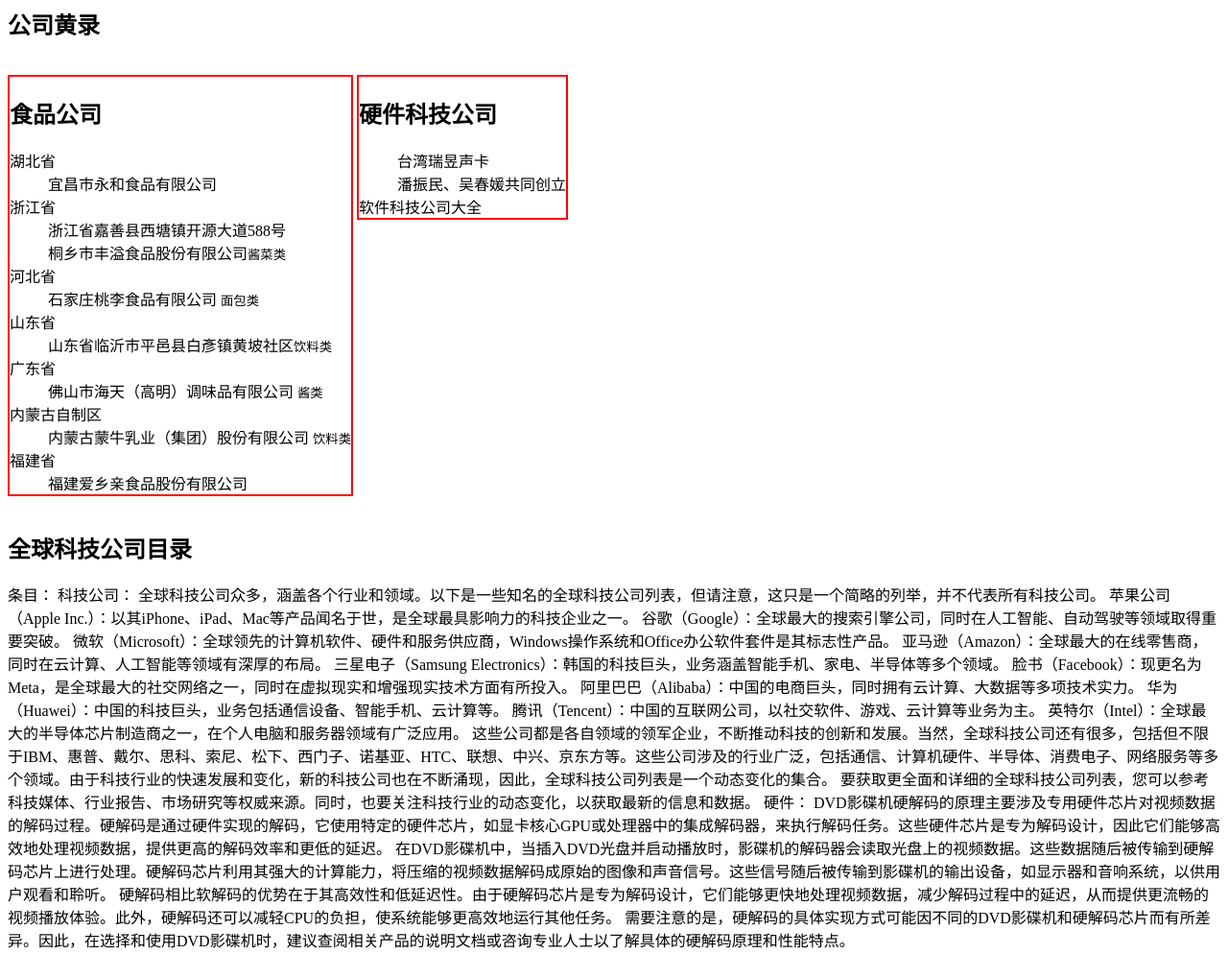
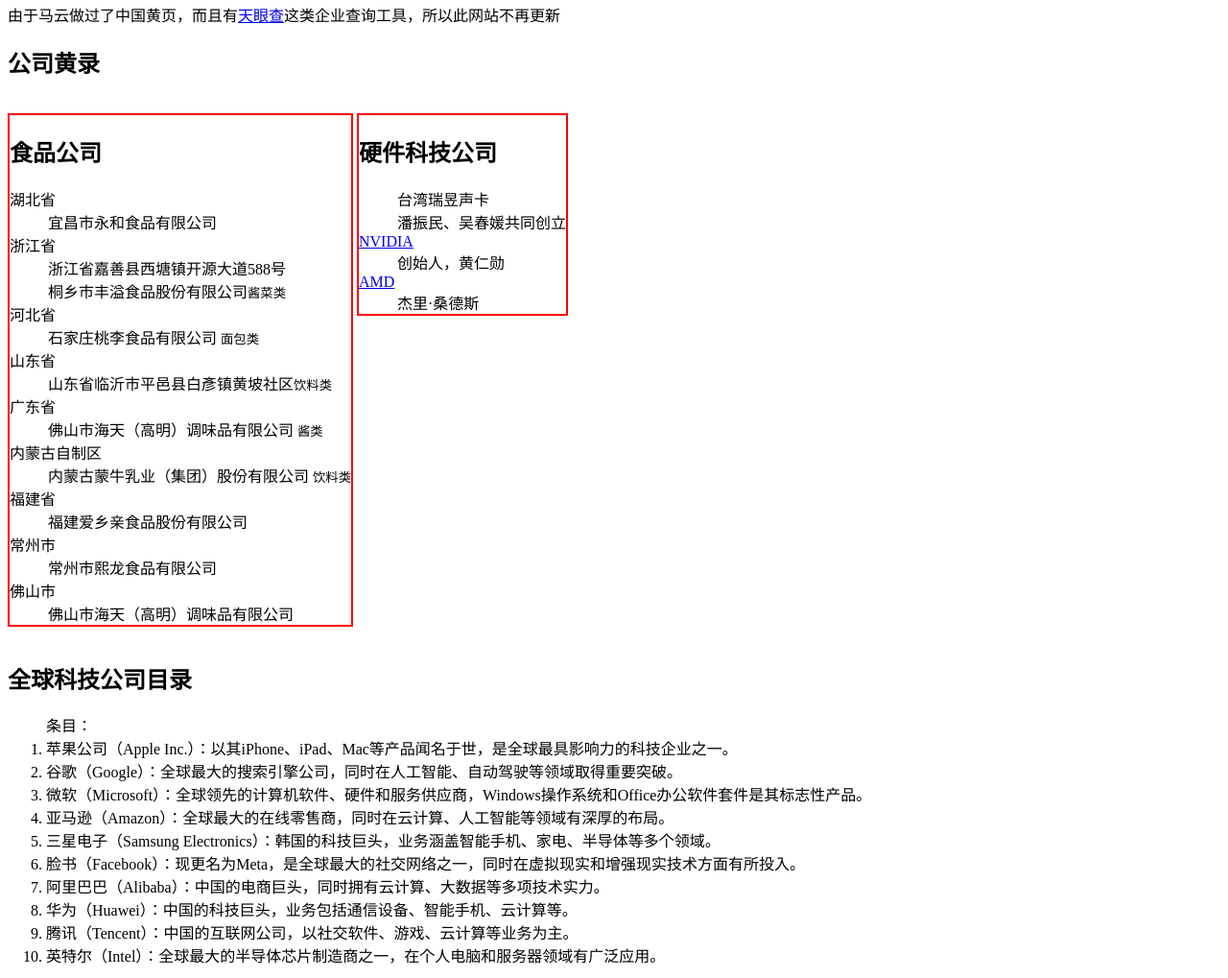
Before and after one commit to PublicWebDB/Enterprise-Information-Records-Network, a plain HTML site: page index.html in a window 1280 px wide. Shown: the part 13-1032 px from the top of the page at 96% size. Drawn offline with Linux system fonts and the light colour scheme.

Commit message:
更新网站

```diff
--- a/index.html
+++ b/index.html
@@ -19,6 +19,7 @@
     </style>
 </head>
 <body>
+    <p>由于马云做过了中国黄页，而且有<a href="https://www.tianyancha.com/batch">天眼查</a>这类企业查询工具，所以此网站不再更新</p>
     <h2>公司黄录</h2>
     <dl class="block">
         <h2>食品公司</h2>
@@ -37,33 +38,36 @@
         <dd>内蒙古蒙牛乳业（集团）股份有限公司 <small class="drink">饮料类</small></dd>
         <dt>福建省</dt>
         <dd>福建爱乡亲食品股份有限公司</dd>
+        <dt>常州市</dt>
+        <dd>常州市熙龙食品有限公司</dd>
+        <dt>佛山市</dt>
+        <dd>佛山市海天（高明）调味品有限公司</dd>
     </dl>
     <dl class="block">
         <h2>硬件科技公司</h2>
         <dd>台湾瑞昱声卡</dd>
         <dd>潘振民、吴春媛共同创立</dd>
-        <dt>软件科技公司大全</dt>
-        <dd></dd>
+        <!-- <dt>软件科技公司大全</dt> -->
+        <!-- <dd></dd> -->
+        <dt><a href='https://www.nvidia.cn/'>NVIDIA</a></dt>
+        <dd>创始人，黄仁勋</dd>
+        <dt><a href="https://www.amd.com/zh-cn.html">AMD</a></dt>
+        <dd>杰里·桑德斯</dd>
     </dl>
     <h2>全球科技公司目录</h2>
-    <p>条目：
-科技公司：
-	全球科技公司众多，涵盖各个行业和领域。以下是一些知名的全球科技公司列表，但请注意，这只是一个简略的列举，并不代表所有科技公司。
 
-苹果公司（Apple Inc.）：以其iPhone、iPad、Mac等产品闻名于世，是全球最具影响力的科技企业之一。
-谷歌（Google）：全球最大的搜索引擎公司，同时在人工智能、自动驾驶等领域取得重要突破。
-微软（Microsoft）：全球领先的计算机软件、硬件和服务供应商，Windows操作系统和Office办公软件套件是其标志性产品。
-亚马逊（Amazon）：全球最大的在线零售商，同时在云计算、人工智能等领域有深厚的布局。
-三星电子（Samsung Electronics）：韩国的科技巨头，业务涵盖智能手机、家电、半导体等多个领域。
-脸书（Facebook）：现更名为Meta，是全球最大的社交网络之一，同时在虚拟现实和增强现实技术方面有所投入。
-阿里巴巴（Alibaba）：中国的电商巨头，同时拥有云计算、大数据等多项技术实力。
-华为（Huawei）：中国的科技巨头，业务包括通信设备、智能手机、云计算等。
-腾讯（Tencent）：中国的互联网公司，以社交软件、游戏、云计算等业务为主。
-英特尔（Intel）：全球最大的半导体芯片制造商之一，在个人电脑和服务器领域有广泛应用。
-这些公司都是各自领域的领军企业，不断推动科技的创新和发展。当然，全球科技公司还有很多，包括但不限于IBM、惠普、戴尔、思科、索尼、松下、西门子、诺基亚、HTC、联想、中兴、京东方等。这些公司涉及的行业广泛，包括通信、计算机硬件、半导体、消费电子、网络服务等多个领域。由于科技行业的快速发展和变化，新的科技公司也在不断涌现，因此，全球科技公司列表是一个动态变化的集合。
-
-要获取更全面和详细的全球科技公司列表，您可以参考科技媒体、行业报告、市场研究等权威来源。同时，也要关注科技行业的动态变化，以获取最新的信息和数据。
-
+    <ol>条目：
+        <li>苹果公司（Apple Inc.）：以其iPhone、iPad、Mac等产品闻名于世，是全球最具影响力的科技企业之一。</li>
+        <li>谷歌（Google）：全球最大的搜索引擎公司，同时在人工智能、自动驾驶等领域取得重要突破。</li>
+        <li>微软（Microsoft）：全球领先的计算机软件、硬件和服务供应商，Windows操作系统和Office办公软件套件是其标志性产品。</li>
+        <li>亚马逊（Amazon）：全球最大的在线零售商，同时在云计算、人工智能等领域有深厚的布局。</li>
+        <li>三星电子（Samsung Electronics）：韩国的科技巨头，业务涵盖智能手机、家电、半导体等多个领域。</li>
+        <li>脸书（Facebook）：现更名为Meta，是全球最大的社交网络之一，同时在虚拟现实和增强现实技术方面有所投入。</li>
+        <li>阿里巴巴（Alibaba）：中国的电商巨头，同时拥有云计算、大数据等多项技术实力。</li>
+        <li>华为（Huawei）：中国的科技巨头，业务包括通信设备、智能手机、云计算等。</li>
+        <li>腾讯（Tencent）：中国的互联网公司，以社交软件、游戏、云计算等业务为主。</li>
+        <li>英特尔（Intel）：全球最大的半导体芯片制造商之一，在个人电脑和服务器领域有广泛应用。</li>
+    </ol>
 硬件：
 	DVD影碟机硬解码的原理主要涉及专用硬件芯片对视频数据的解码过程。硬解码是通过硬件实现的解码，它使用特定的硬件芯片，如显卡核心GPU或处理器中的集成解码器，来执行解码任务。这些硬件芯片是专为解码设计，因此它们能够高效地处理视频数据，提供更高的解码效率和更低的延迟。
 
@@ -71,6 +75,6 @@
 
 硬解码相比软解码的优势在于其高效性和低延迟性。由于硬解码芯片是专为解码设计，它们能够更快地处理视频数据，减少解码过程中的延迟，从而提供更流畅的视频播放体验。此外，硬解码还可以减轻CPU的负担，使系统能够更高效地运行其他任务。
 
-需要注意的是，硬解码的具体实现方式可能因不同的DVD影碟机和硬解码芯片而有所差异。因此，在选择和使用DVD影碟机时，建议查阅相关产品的说明文档或咨询专业人士以了解具体的硬解码原理和性能特点。</p>
+需要注意的是，硬解码的具体实现方式可能因不同的DVD影碟机和硬解码芯片而有所差异。因此，在选择和使用DVD影碟机时，建议查阅相关产品的说明文档或咨询专业人士以了解具体的硬解码原理和性能特点。
 </body>
 </html>
```
